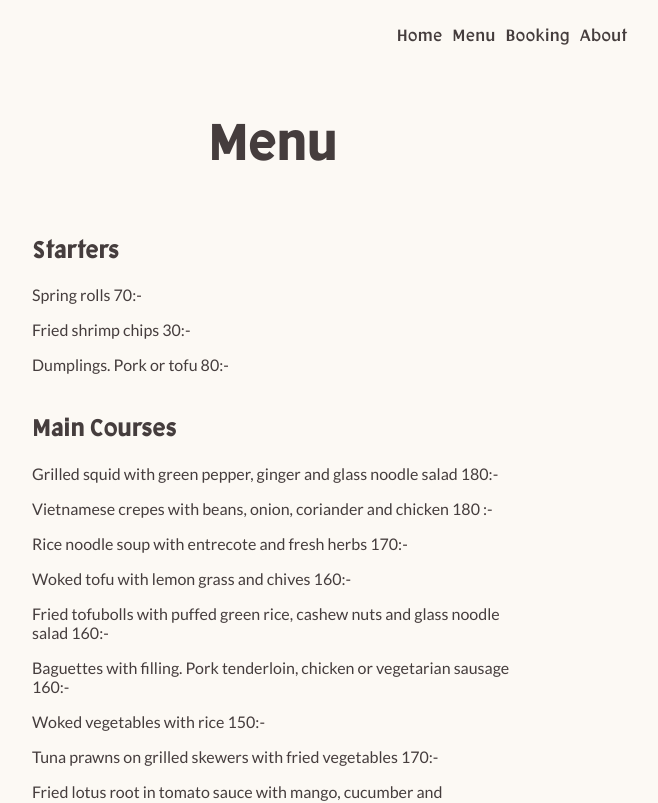
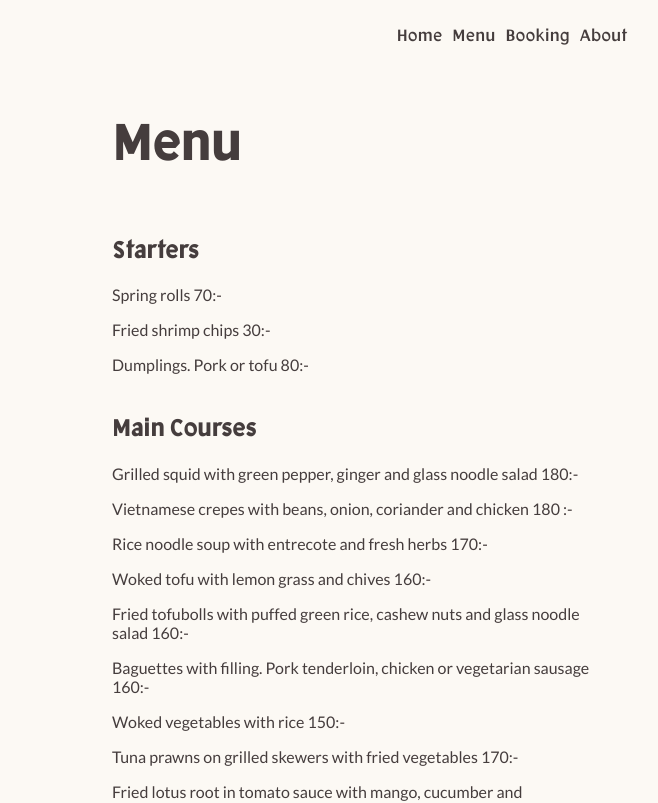
Before and after one commit to omigibson/restaurant, a React (Create React App) app: page /menu in a window 1280 px wide. Shown: the top 803 px of the page, without its empty margins (128-786 px from the left). Built offline with nearby package versions, Linux system fonts and the light colour scheme.

Commit message:
Center food-menu horizontally

```diff
--- a/src/components/Menu.js
+++ b/src/components/Menu.js
@@ -2,7 +2,7 @@ import React from 'react';
 
 const Menu = () => {
   return (
-    <div className="container flex column vcenter">
+    <div className="menu-container container flex column hcenter">
       <h1>Menu</h1>
       <section>
         <h2>Starters</h2>
--- a/src/css/_mobile.scss
+++ b/src/css/_mobile.scss
@@ -127,6 +127,7 @@ div, section, footer {
   width: 100%;
   max-width: 800px;
   min-height: 100vh;
+  margin: auto;
 }
 img {
   width: 100%;
@@ -455,9 +456,8 @@ th, td {
 }
 
 /************************************/
-/************** MENU **************/
+/************** MENU ****************/
 /************************************/
-
 .container section {
   width: 80%;
   ul {
```
